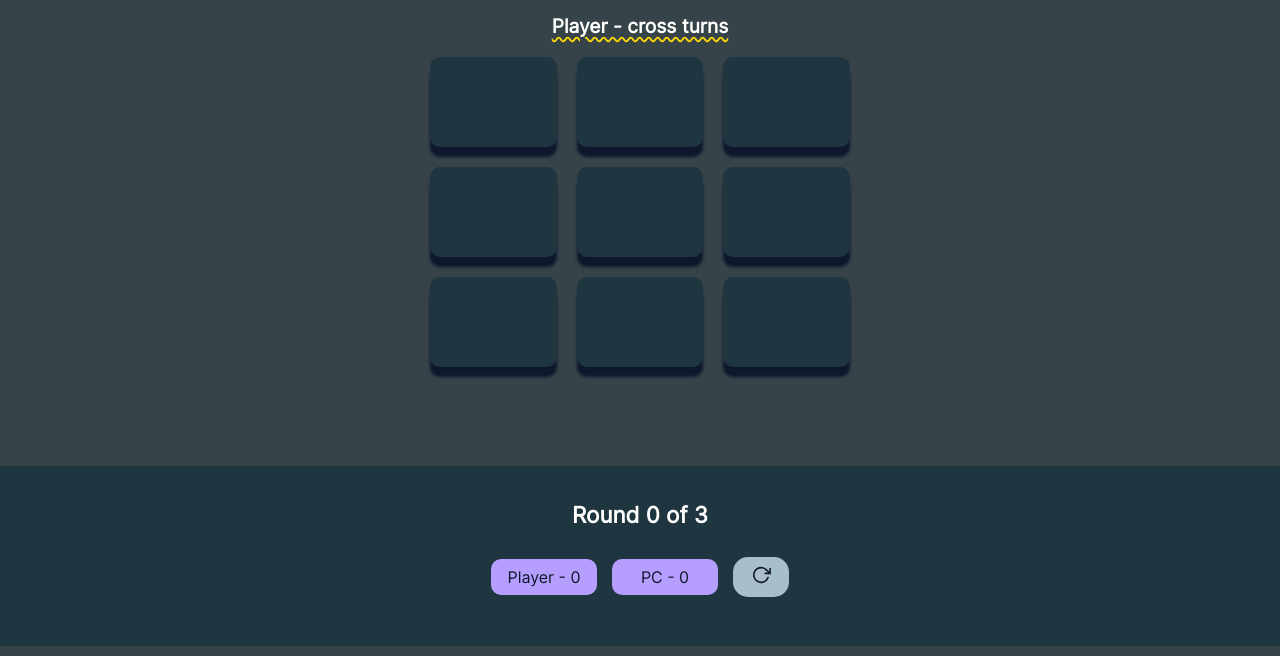
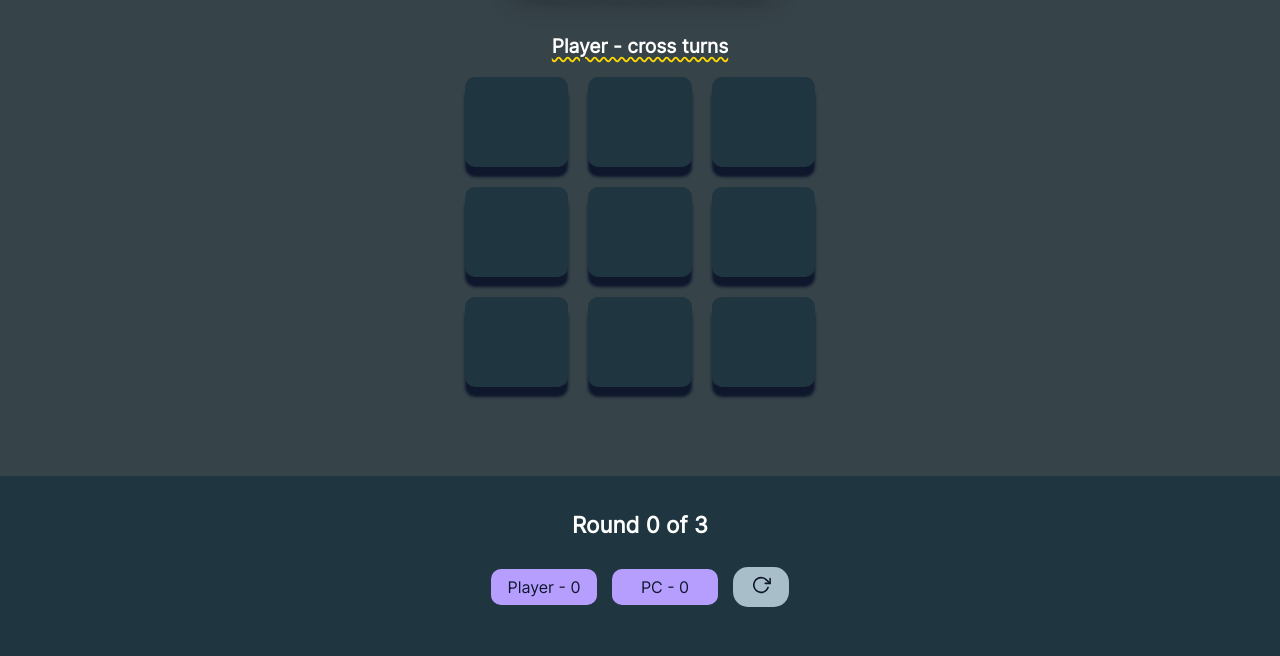
Before and after one commit to francisco-solis99/tic-tac-toc, a website built with Vite: page src/index.html in a window 1280 px wide. Shown: the part 164-820 px from the top of the page. Built offline with nearby package versions, Linux system fonts and the light colour scheme; a web font is replaced by a local one.

Commit message:
[Fix] some styles of the cells and the containers and add a css media query

```diff
--- a/src/style.css
+++ b/src/style.css
@@ -71,7 +71,7 @@
 .tic-tac-toe__board {
   width: 100%;
   margin: 0 auto;
-  max-width: 420px;
+  max-width: 350px;
   min-width: 280px;
   display: grid;
   gap: 20px;
@@ -133,13 +133,13 @@
 
 /* Styles fo the score */
 .tic-tac-toe__score {
-  height: 20vh;
+  height: 18vh;
   display: flex;
   align-items: center;
   justify-content: center;
   padding: 10px;
   position: absolute;
-  bottom: 10px;
+  bottom: 0px;
   left: 0;
   right: 0;
   background-color: var(--card__background);
@@ -187,3 +187,15 @@
   width: 50%;
   object-fit: cover;
 }
+
+/* media query */
+@media screen and (min-width: 600px) {
+  #app {
+    height: 75vh;
+  }
+
+  .tic-tac-toe__score {
+    height: 20vh;
+  }
+
+}
```
